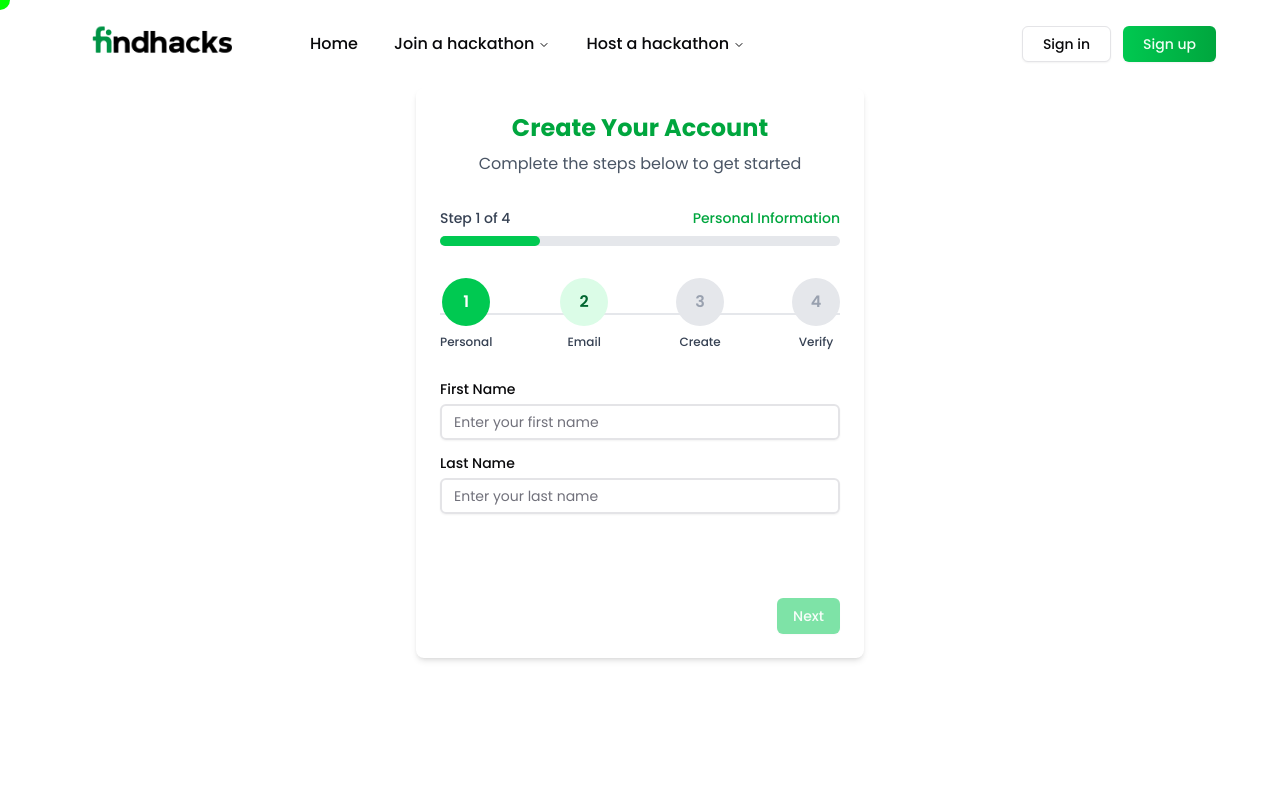
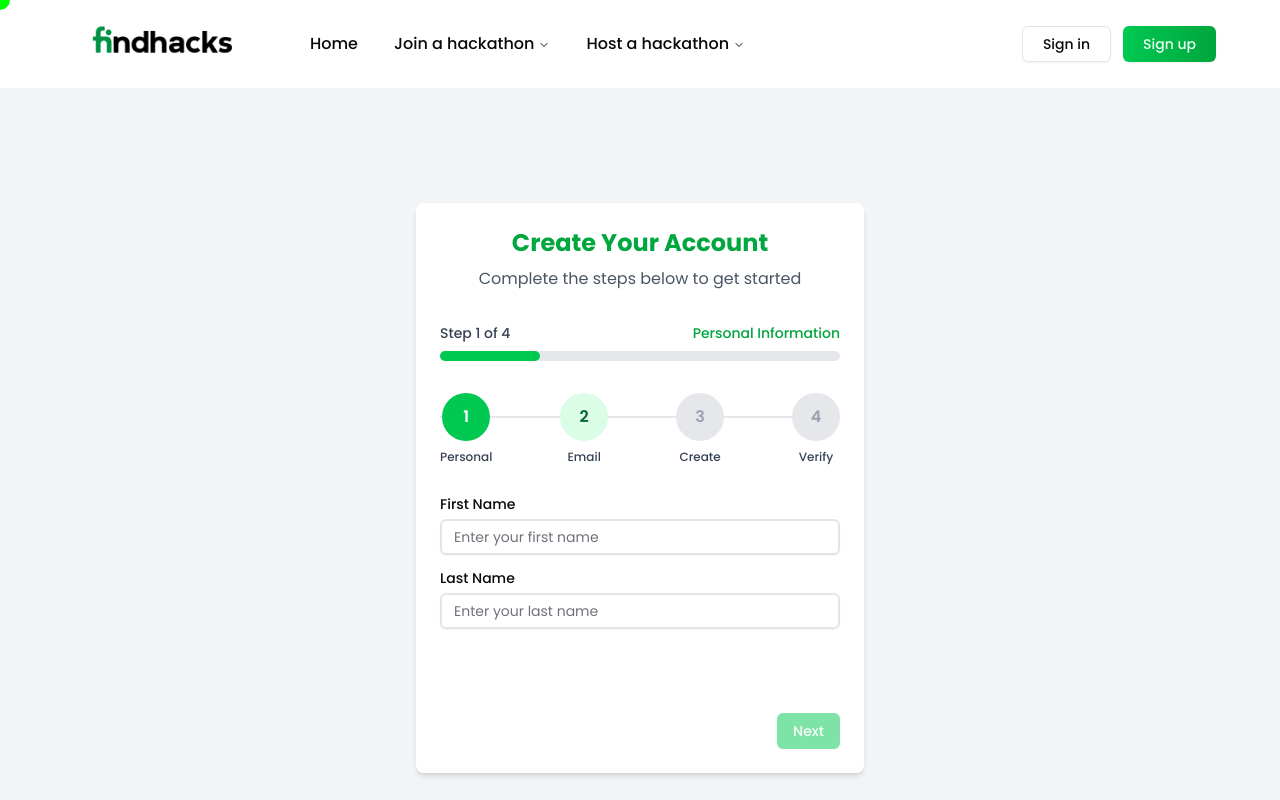
Before and after one commit to dhanush-ts/FH, a Next.js app: page /signup in a window 1280 px wide. Shown: the top 800 px of the page. Built offline with nearby package versions, Linux system fonts and the light colour scheme; no server answers.

Commit message:
completed sign up page completely

```diff
--- a/app/(root)/signup/page.js
+++ b/app/(root)/signup/page.js
@@ -1,13 +1,13 @@
 import SignUp from "@/components/auth/sign-up";
 
-// export const metadata = {
-//   title: "FindHacks | Login",
-//   description: "A powerful event management and AI health evaluation platform",
-// };
+export const metadata = {
+  title: "FindHacks | Sign Up",
+  description: "A powerful event management and AI health evaluation platform",
+};
 
 export default function SignUpPage() {
   return (
-    <div className="min-h-screen">
+    <div className="min-h-screen flex items-center justify-center bg-gray-100 p-4">
       <SignUp />
     </div>
   );
--- a/components/ui/Stepper/Stepper.jsx
+++ b/components/ui/Stepper/Stepper.jsx
@@ -58,7 +58,7 @@ export default function MultiStepForm({ steps, currentStep, onStepChange, isLoad
     <div className="space-y-6">
       <div className="flex justify-between items-center mb-6 relative">
         {/* Horizontal connecting line */}
-        <div className="absolute top-1/2 left-0 right-0 h-0.5 bg-gray-200 -translate-y-1/2 z-0"></div>
+        <div className="absolute top-1/3 left-0 right-0 h-0.5 bg-gray-200 -translate-y-1/2 z-0"></div>
 
         {steps.map((step, index) => {
           const stepNumber = index + 1
```
